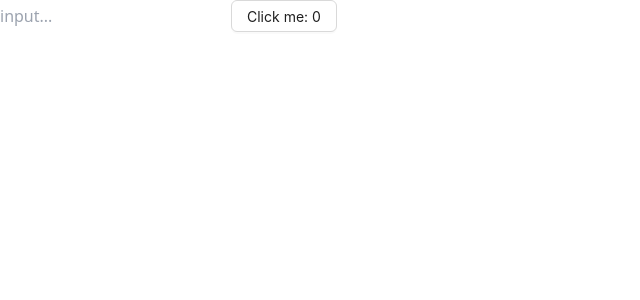
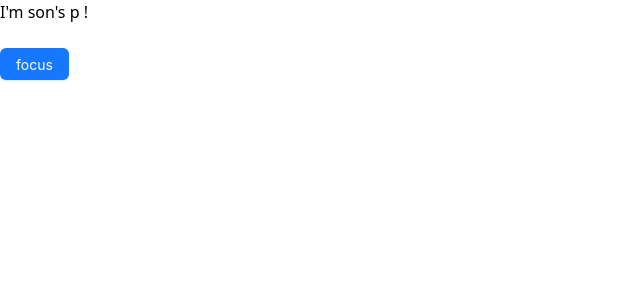
Before and after one commit to LynasTing/react-basic, a React (Create React App) app: page / in a window 1280 px wide. Shown: the top 300 px of the page, without its empty margins (0-640 px from the left). Built offline with nearby package versions, Linux system fonts and the light colour scheme.

Commit message:
-ci: 学习forwardRef使用

```diff
--- /dev/null
+++ b/src/day_08/App.js
@@ -0,0 +1,28 @@
+import { forwardRef, useRef } from "react"
+import { Button } from "antd"
+
+const Son = forwardRef((props, ref) => {
+  return <>
+    <div className="py-4 px-4 border-blue-400">
+      <p>I'm son's p !</p>
+      <input type="text" ref={ref} className=" border-yellow-500" />
+    </div>
+  </>
+})
+
+function App() {
+  const fetchSonInput = useRef(null)
+
+  const handleBtnClick = () => {
+    fetchSonInput.current.focus()
+    console.log(`fetchSonInput + ::>>`, fetchSonInput)
+  }
+  return <>
+    <div className="my-4 mx-4 py-4 px-4 border border-red-400">
+      <Son ref={fetchSonInput} />
+      <Button type="primary" onClick={handleBtnClick}>focus</Button>
+    </div>
+  </>
+}
+
+export default App
--- a/src/index.js
+++ b/src/index.js
@@ -8,7 +8,7 @@ import '@/style/index.scss'
 import '@/day_06/style/index.scss'
 import { Provider } from 'react-redux';
 import store from '@/day_06/store'
-import App from '@/day_07/App'
+import App from '@/day_08/App'
 
 
 // 渲染根组件到#root
```
